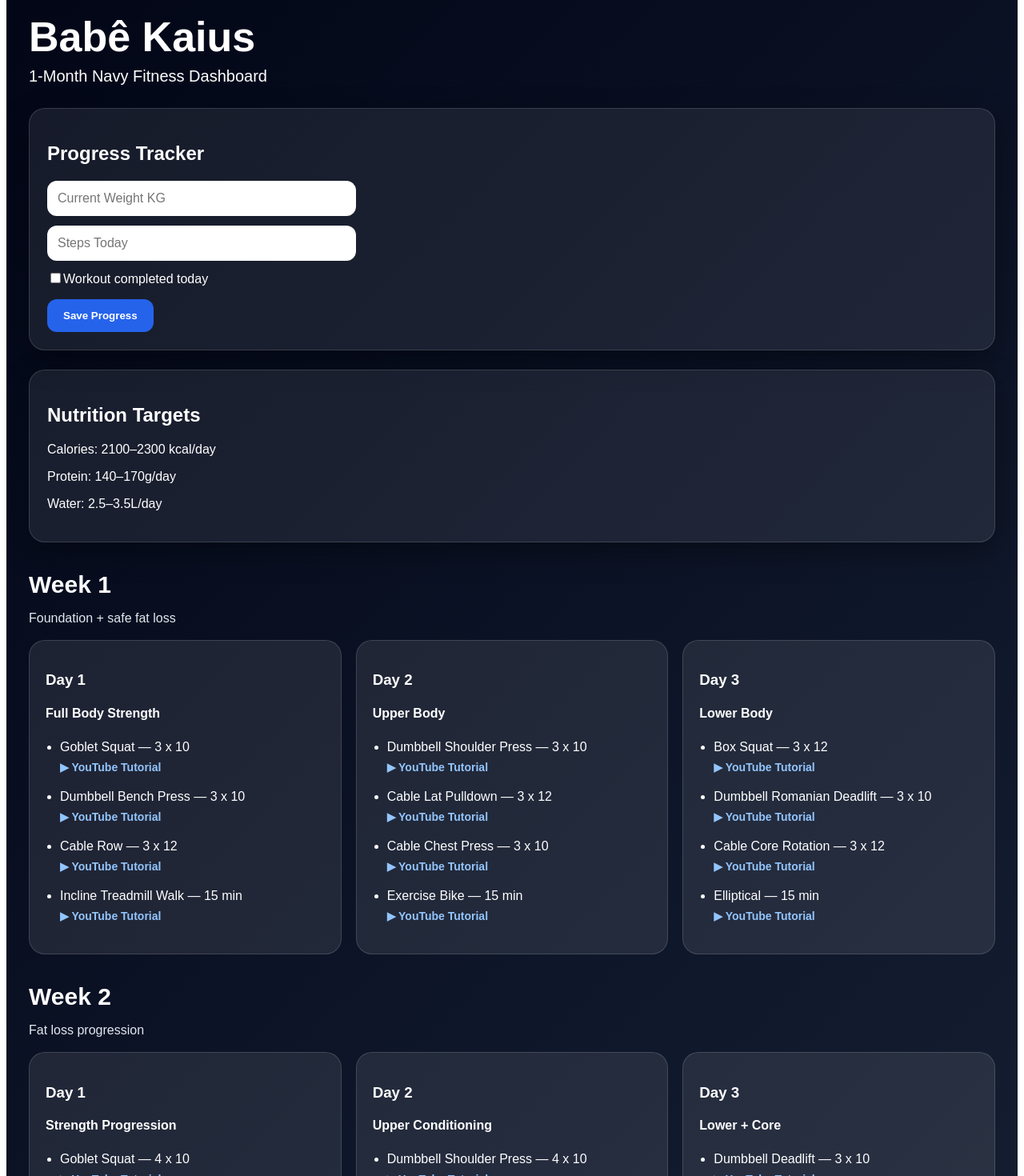
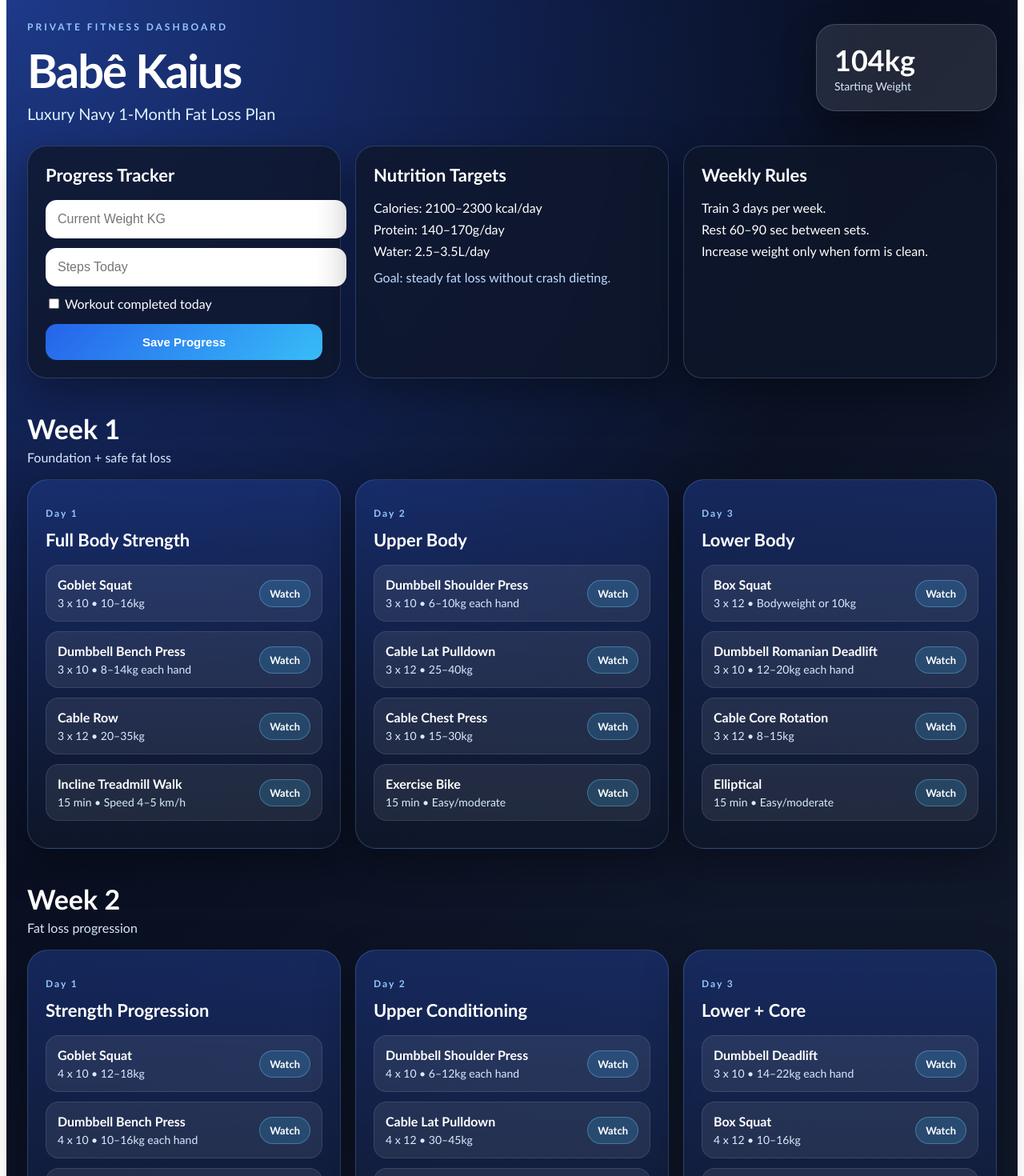
Before and after one commit to saudsaeed1992-eng/fitness-coach-app, a Next.js app: page / in a window 1280 px wide. Shown: the part 20-1490 px from the top of the page at 80% size. Built offline with nearby package versions, Linux system fonts and the light colour scheme.

Commit message:
Update page.js

```diff
--- a/app/page.js
+++ b/app/page.js
@@ -19,30 +19,30 @@ export default function Home() {
           day: "Day 1",
           title: "Full Body Strength",
           exercises: [
-            ["Goblet Squat — 3 x 10", "goblet squat beginner form"],
-            ["Dumbbell Bench Press — 3 x 10", "dumbbell bench press tutorial"],
-            ["Cable Row — 3 x 12", "cable row beginner tutorial"],
-            ["Incline Treadmill Walk — 15 min", "incline treadmill walking fat loss"]
+            ["Goblet Squat", "3 x 10", "10–16kg", "goblet squat beginner form"],
+            ["Dumbbell Bench Press", "3 x 10", "8–14kg each hand", "dumbbell bench press tutorial"],
+            ["Cable Row", "3 x 12", "20–35kg", "cable row beginner tutorial"],
+            ["Incline Treadmill Walk", "15 min", "Speed 4–5 km/h", "incline treadmill walking fat loss"]
           ]
         },
         {
           day: "Day 2",
           title: "Upper Body",
           exercises: [
-            ["Dumbbell Shoulder Press — 3 x 10", "dumbbell shoulder press form"],
-            ["Cable Lat Pulldown — 3 x 12", "lat pulldown cable tutorial"],
-            ["Cable Chest Press — 3 x 10", "cable chest press tutorial"],
-            ["Exercise Bike — 15 min", "stationary bike cardio beginner"]
+            ["Dumbbell Shoulder Press", "3 x 10", "6–10kg each hand", "dumbbell shoulder press form"],
+            ["Cable Lat Pulldown", "3 x 12", "25–40kg", "lat pulldown cable tutorial"],
+            ["Cable Chest Press", "3 x 10", "15–30kg", "cable chest press tutorial"],
+            ["Exercise Bike", "15 min", "Easy/moderate", "stationary bike cardio beginner"]
           ]
         },
         {
           day: "Day 3",
           title: "Lower Body",
           exercises: [
-            ["Box Squat — 3 x 12", "box squat beginner form"],
-            ["Dumbbell Romanian Deadlift — 3 x 10", "dumbbell romanian deadlift form"],
-            ["Cable Core Rotation — 3 x 12", "cable core rotation tutorial"],
-            ["Elliptical — 15 min", "elliptical workout beginner"]
+            ["Box Squat", "3 x 12", "Bodyweight or 10kg", "box squat beginner form"],
+            ["Dumbbell Romanian Deadlift", "3 x 10", "12–20kg each hand", "dumbbell romanian deadlift form"],
+            ["Cable Core Rotation", "3 x 12", "8–15kg", "cable core rotation tutorial"],
+            ["Elliptical", "15 min", "Easy/moderate", "elliptical workout beginner"]
           ]
         }
       ]
@@ -55,30 +55,30 @@ export default function Home() {
           day: "Day 1",
           title: "Strength Progression",
           exercises: [
-            ["Goblet Squat — 4 x 10", "goblet squat beginner form"],
-            ["Dumbbell Bench Press — 4 x 10", "dumbbell bench press tutorial"],
-            ["Cable Row — 4 x 12", "cable row beginner tutorial"],
-            ["Incline Walk — 20 min", "incline treadmill walking fat loss"]
+            ["Goblet Squat", "4 x 10", "12–18kg", "goblet squat beginner form"],
+            ["Dumbbell Bench Press", "4 x 10", "10–16kg each hand", "dumbbell bench press tutorial"],
+            ["Cable Row", "4 x 12", "25–40kg", "cable row beginner tutorial"],
+            ["Incline Walk", "20 min", "Speed 4–5.2 km/h", "incline treadmill walking fat loss"]
           ]
         },
         {
           day: "Day 2",
           title: "Upper Conditioning",
           exercises: [
-            ["Dumbbell Shoulder Press — 4 x 10", "dumbbell shoulder press form"],
-            ["Cable Lat Pulldown — 4 x 12", "lat pulldown cable tutorial"],
-            ["Cable Chest Press — 3 x 12", "cable chest press tutorial"],
-            ["Bike Cardio — 20 min", "stationary bike cardio beginner"]
+            ["Dumbbell Shoulder Press", "4 x 10", "6–12kg each hand", "dumbbell shoulder press form"],
+            ["Cable Lat Pulldown", "4 x 12", "30–45kg", "lat pulldown cable tutorial"],
+            ["Cable Chest Press", "3 x 12", "20–35kg", "cable chest press tutorial"],
+            ["Bike Cardio", "20 min", "Moderate", "stationary bike cardio beginner"]
           ]
         },
         {
           day: "Day 3",
           title: "Lower + Core",
           exercises: [
-            ["Dumbbell Deadlift — 3 x 10", "dumbbell deadlift beginner form"],
-            ["Box Squat — 4 x 12", "box squat beginner form"],
-            ["Plank — 3 x 30 sec", "plank beginner form"],
-            ["Elliptical — 20 min", "elliptical workout beginner"]
+            ["Dumbbell Deadlift", "3 x 10", "14–22kg each hand", "dumbbell deadlift beginner form"],
+            ["Box Squat", "4 x 12", "10–16kg", "box squat beginner form"],
+            ["Plank", "3 x 30 sec", "Bodyweight", "plank beginner form"],
+            ["Elliptical", "20 min", "Moderate", "elliptical workout beginner"]
           ]
         }
       ]
@@ -91,30 +91,30 @@ export default function Home() {
           day: "Day 1",
           title: "Strength + Cardio",
           exercises: [
-            ["Goblet Squat — 4 x 12", "goblet squat beginner form"],
-            ["Dumbbell Bench Press — 4 x 10", "dumbbell bench press tutorial"],
-            ["Cable Row — 4 x 12", "cable row beginner tutorial"],
-            ["Incline Walk — 25 min", "incline treadmill walking fat loss"]
+            ["Goblet Squat", "4 x 12", "14–20kg", "goblet squat beginner form"],
+            ["Dumbbell Bench Press", "4 x 10", "10–18kg each hand", "dumbbell bench press tutorial"],
+            ["Cable Row", "4 x 12", "30–45kg", "cable row beginner tutorial"],
+            ["Incline Walk", "25 min", "Speed 4.5–5.5 km/h", "incline treadmill walking fat loss"]
           ]
         },
         {
           day: "Day 2",
           title: "Upper Burn",
           exercises: [
-            ["Dumbbell Shoulder Press — 4 x 12", "dumbbell shoulder press form"],
-            ["Cable Lat Pulldown — 4 x 12", "lat pulldown cable tutorial"],
-            ["Cable Face Pull — 4 x 15", "cable face pull correct form"],
-            ["Bike Intervals — 20 min", "stationary bike interval workout beginner"]
+            ["Dumbbell Shoulder Press", "4 x 12", "8–12kg each hand", "dumbbell shoulder press form"],
+            ["Cable Lat Pulldown", "4 x 12", "30–50kg", "lat pulldown cable tutorial"],
+            ["Cable Face Pull", "4 x 15", "10–20kg", "cable face pull correct form"],
+            ["Bike Intervals", "20 min", "1 min fast / 2 min easy", "stationary bike interval workout beginner"]
           ]
         },
         {
           day: "Day 3",
           title: "Lower Burn",
           exercises: [
-            ["Dumbbell Deadlift — 4 x 10", "dumbbell deadlift beginner form"],
-            ["Reverse Lunges — 3 x 12", "reverse lunge beginner form"],
-            ["Cable Core Rotation — 3 x 15", "cable core rotation tutorial"],
-            ["Elliptical — 25 min", "elliptical workout beginner"]
+            ["Dumbbell Deadlift", "4 x 10", "16–24kg each hand", "dumbbell deadlift beginner form"],
+            ["Reverse Lunges", "3 x 12", "Bodyweight or 5–8kg each hand", "reverse lunge beginner form"],
+            ["Cable Core Rotation", "3 x 15", "10–18kg", "cable core rotation tutorial"],
+            ["Elliptical", "25 min", "Moderate", "elliptical workout beginner"]
           ]
         }
       ]
@@ -127,29 +127,29 @@ export default function Home() {
           day: "Day 1",
           title: "Light Strength",
           exercises: [
-            ["Goblet Squat — 3 x 10", "goblet squat beginner form"],
-            ["Dumbbell Bench Press — 3 x 10", "dumbbell bench press tutorial"],
-            ["Cable Row — 3 x 12", "cable row beginner tutorial"],
-            ["Easy Walk — 20 min", "treadmill walking workout beginner"]
+            ["Goblet Squat", "3 x 10", "10–16kg", "goblet squat beginner form"],
+            ["Dumbbell Bench Press", "3 x 10", "8–14kg each hand", "dumbbell bench press tutorial"],
+            ["Cable Row", "3 x 12", "20–35kg", "cable row beginner tutorial"],
+            ["Easy Walk", "20 min", "Comfortable pace", "treadmill walking workout beginner"]
           ]
         },
         {
           day: "Day 2",
           title: "Upper Easy",
           exercises: [
-            ["Dumbbell Shoulder Press — 3 x 10", "dumbbell shoulder press form"],
-            ["Cable Lat Pulldown — 3 x 10", "lat pulldown cable tutorial"],
-            ["Cable Face Pull — 3 x 15", "cable face pull correct form"],
-            ["Bike — 20 min", "stationary bike cardio beginner"]
+            ["Dumbbell Shoulder Press", "3 x 10", "6–10kg each hand", "dumbbell shoulder press form"],
+            ["Cable Lat Pulldown", "3 x 10", "25–40kg", "lat pulldown cable tutorial"],
+            ["Cable Face Pull", "3 x 15", "10–18kg", "cable face pull correct form"],
+            ["Bike", "20 min", "Easy/moderate", "stationary bike cardio beginner"]
           ]
         },
         {
           day: "Day 3",
           title: "Mobility Day",
           exercises: [
-            ["Stretching — 15 min", "full body stretching routine beginner"],
-            ["Mobility Drills — 15 min", "beginner mobility routine"],
-            ["Light Walk — 20 min", "walking workout beginner fat loss"]
+            ["Stretching", "15 min", "Bodyweight", "full body stretching routine beginner"],
+            ["Mobility Drills", "15 min", "Bodyweight", "beginner mobility routine"],
+            ["Light Walk", "20 min", "Comfortable pace", "walking workout beginner fat loss"]
           ]
         }
       ]
@@ -162,13 +162,21 @@ export default function Home() {
 
   return (
     <main style={styles.page}>
-      <header style={styles.header}>
+      <header style={styles.hero}>
+        <div>
+          <p style={styles.badge}>PRIVATE FITNESS DASHBOARD</p>
           <h1 style={styles.title}>Babê Kaius</h1>
-        <p style={styles.subtitle}>1-Month Navy Fitness Dashboard</p>
+          <p style={styles.subtitle}>Luxury Navy 1-Month Fat Loss Plan</p>
+        </div>
+        <div style={styles.statBox}>
+          <span style={styles.statNumber}>104kg</span>
+          <span style={styles.statLabel}>Starting Weight</span>
+        </div>
       </header>
 
-      <section style={styles.card}>
-        <h2>Progress Tracker</h2>
+      <section style={styles.topGrid}>
+        <div style={styles.card}>
+          <h2 style={styles.cardTitle}>Progress Tracker</h2>
 
           <input
             style={styles.input}
@@ -190,47 +198,64 @@ export default function Home() {
               checked={workoutDone}
               onChange={(e) => setWorkoutDone(e.target.checked)}
             />
-          Workout completed today
+            <span> Workout completed today</span>
           </label>
 
           <button style={styles.button} onClick={saveProgress}>
             Save Progress
           </button>
-      </section>
+        </div>
 
-      <section style={styles.card}>
-        <h2>Nutrition Targets</h2>
-        <p>Calories: 2100–2300 kcal/day</p>
-        <p>Protein: 140–170g/day</p>
-        <p>Water: 2.5–3.5L/day</p>
+        <div style={styles.card}>
+          <h2 style={styles.cardTitle}>Nutrition Targets</h2>
+          <p style={styles.text}>Calories: 2100–2300 kcal/day</p>
+          <p style={styles.text}>Protein: 140–170g/day</p>
+          <p style={styles.text}>Water: 2.5–3.5L/day</p>
+          <p style={styles.note}>Goal: steady fat loss without crash dieting.</p>
+        </div>
+
+        <div style={styles.card}>
+          <h2 style={styles.cardTitle}>Weekly Rules</h2>
+          <p style={styles.text}>Train 3 days per week.</p>
+          <p style={styles.text}>Rest 60–90 sec between sets.</p>
+          <p style={styles.text}>Increase weight only when form is clean.</p>
+        </div>
       </section>
 
       {plan.map((week) => (
         <section key={week.week} style={styles.week}>
+          <div style={styles.weekHeader}>
             <h2 style={styles.weekTitle}>{week.week}</h2>
             <p style={styles.focus}>{week.focus}</p>
+          </div>
 
           <div style={styles.grid}>
             {week.days.map((day) => (
               <div key={day.day} style={styles.dayCard}>
-                <h3>{day.day}</h3>
-                <h4>{day.title}</h4>
+                <p style={styles.dayBadge}>{day.day}</p>
+                <h3 style={styles.dayTitle}>{day.title}</h3>
 
-                <ul style={styles.list}>
+                <div>
                   {day.exercises.map((exercise, index) => (
-                    <li key={index} style={styles.exercise}>
-                      <span>{exercise[0]}</span>
+                    <div key={index} style={styles.exercise}>
+                      <div>
+                        <strong>{exercise[0]}</strong>
+                        <p style={styles.exerciseMeta}>
+                          {exercise[1]} • {exercise[2]}
+                        </p>
+                      </div>
+
                       <a
-                        href={link(exercise[1])}
+                        href={link(exercise[3])}
                         target="_blank"
                         rel="noopener noreferrer"
                         style={styles.youtube}
                       >
-                        ▶ YouTube Tutorial
+                        Watch
                       </a>
-                    </li>
+                    </div>
                   ))}
-                </ul>
+                </div>
               </div>
             ))}
           </div>
@@ -243,47 +268,94 @@ export default function Home() {
 const styles = {
   page: {
     minHeight: "100vh",
-    background: "linear-gradient(135deg, #020617, #0f172a, #1e293b)",
+    background:
+      "radial-gradient(circle at top left, #1e3a8a 0, transparent 35%), linear-gradient(135deg, #020617 0%, #0f172a 50%, #111827 100%)",
     color: "#ffffff",
-    fontFamily: "Arial, sans-serif",
-    padding: "28px"
+    fontFamily:
+      "'Trebuchet MS', 'Segoe UI', Arial, sans-serif",
+    padding: "26px"
   },
 
-  header: {
-    marginBottom: "28px"
+  hero: {
+    display: "flex",
+    justifyContent: "space-between",
+    gap: "20px",
+    alignItems: "center",
+    marginBottom: "28px",
+    flexWrap: "wrap"
+  },
+
+  badge: {
+    letterSpacing: "3px",
+    color: "#93c5fd",
+    fontSize: "12px",
+    fontWeight: "800"
   },
 
   title: {
-    fontSize: "52px",
-    fontWeight: "800",
-    margin: 0,
-    color: "#ffffff"
+    fontSize: "58px",
+    fontWeight: "900",
+    margin: "8px 0",
+    color: "#ffffff",
+    letterSpacing: "-2px"
   },
 
   subtitle: {
     fontSize: "20px",
-    color: "#ffffff",
-    marginTop: "8px"
+    color: "#e0f2fe",
+    margin: 0
+  },
+
+  statBox: {
+    background: "rgba(255,255,255,0.1)",
+    border: "1px solid rgba(255,255,255,0.16)",
+    borderRadius: "24px",
+    padding: "22px",
+    minWidth: "180px",
+    boxShadow: "0 20px 45px rgba(0,0,0,0.35)"
+  },
+
+  statNumber: {
+    display: "block",
+    fontSize: "36px",
+    fontWeight: "900"
+  },
+
+  statLabel: {
+    color: "#dbeafe",
+    fontSize: "14px"
+  },
+
+  topGrid: {
+    display: "grid",
+    gridTemplateColumns: "repeat(auto-fit, minmax(260px, 1fr))",
+    gap: "18px"
   },
 
   card: {
-    background: "rgba(255,255,255,0.08)",
-    border: "1px solid rgba(255,255,255,0.14)",
-    borderRadius: "20px",
+    background: "rgba(15, 23, 42, 0.78)",
+    border: "1px solid rgba(147,197,253,0.22)",
+    borderRadius: "24px",
     padding: "22px",
-    marginBottom: "24px",
-    boxShadow: "0 12px 35px rgba(0,0,0,0.35)"
+    boxShadow: "0 18px 50px rgba(0,0,0,0.38)",
+    backdropFilter: "blur(14px)"
+  },
+
+  cardTitle: {
+    marginTop: 0,
+    fontSize: "22px"
   },
 
   input: {
     display: "block",
     width: "100%",
-    maxWidth: "360px",
-    padding: "13px",
+    padding: "14px",
     marginBottom: "12px",
-    borderRadius: "12px",
-    border: "none",
-    fontSize: "16px"
+    borderRadius: "14px",
+    border: "1px solid rgba(255,255,255,0.18)",
+    fontSize: "16px",
+    background: "#ffffff",
+    color: "#020617"
   },
 
   label: {
@@ -294,58 +366,99 @@ const styles = {
 
   button: {
     marginTop: "16px",
-    background: "#2563eb",
+    background: "linear-gradient(135deg, #2563eb, #38bdf8)",
     color: "#ffffff",
-    padding: "13px 20px",
+    padding: "14px 20px",
     border: "none",
-    borderRadius: "12px",
-    fontWeight: "700",
-    cursor: "pointer"
+    borderRadius: "14px",
+    fontWeight: "900",
+    cursor: "pointer",
+    width: "100%",
+    fontSize: "15px"
+  },
+
+  text: {
+    color: "#ffffff",
+    margin: "8px 0"
+  },
+
+  note: {
+    color: "#bfdbfe",
+    marginTop: "14px"
   },
 
   week: {
-    marginTop: "36px"
+    marginTop: "42px"
+  },
+
+  weekHeader: {
+    marginBottom: "18px"
   },
 
   weekTitle: {
-    fontSize: "30px",
-    marginBottom: "6px"
+    fontSize: "34px",
+    margin: 0
   },
 
   focus: {
-    color: "#e2e8f0",
-    marginBottom: "18px"
+    color: "#dbeafe",
+    marginTop: "6px"
   },
 
   grid: {
     display: "grid",
-    gridTemplateColumns: "repeat(auto-fit, minmax(280px, 1fr))",
+    gridTemplateColumns: "repeat(auto-fit, minmax(285px, 1fr))",
     gap: "18px"
   },
 
   dayCard: {
-    background: "rgba(255,255,255,0.09)",
-    border: "1px solid rgba(255,255,255,0.14)",
-    borderRadius: "20px",
-    padding: "20px",
-    color: "#ffffff"
+    background:
+      "linear-gradient(180deg, rgba(30,58,138,0.55), rgba(15,23,42,0.88))",
+    border: "1px solid rgba(147,197,253,0.22)",
+    borderRadius: "26px",
+    padding: "22px",
+    boxShadow: "0 18px 50px rgba(0,0,0,0.35)"
   },
 
-  list: {
-    paddingLeft: "18px"
+  dayBadge: {
+    color: "#93c5fd",
+    fontWeight: "900",
+    letterSpacing: "2px",
+    fontSize: "12px"
+  },
+
+  dayTitle: {
+    fontSize: "22px",
+    marginTop: "4px",
+    marginBottom: "18px"
   },
 
   exercise: {
-    marginBottom: "14px",
-    lineHeight: "1.5"
+    display: "flex",
+    justifyContent: "space-between",
+    alignItems: "center",
+    gap: "12px",
+    background: "rgba(255,255,255,0.08)",
+    border: "1px solid rgba(255,255,255,0.1)",
+    borderRadius: "16px",
+    padding: "14px",
+    marginBottom: "12px"
+  },
+
+  exerciseMeta: {
+    color: "#dbeafe",
+    margin: "5px 0 0",
+    fontSize: "14px"
   },
 
   youtube: {
-    display: "block",
-    color: "#93c5fd",
+    background: "rgba(56,189,248,0.18)",
+    color: "#ffffff",
+    border: "1px solid rgba(125,211,252,0.35)",
+    padding: "8px 12px",
+    borderRadius: "999px",
     textDecoration: "none",
-    fontSize: "14px",
-    marginTop: "3px",
-    fontWeight: "700"
+    fontSize: "13px",
+    fontWeight: "900"
   }
 };
```
Lines whose indentation alone changed are shown as unchanged.
